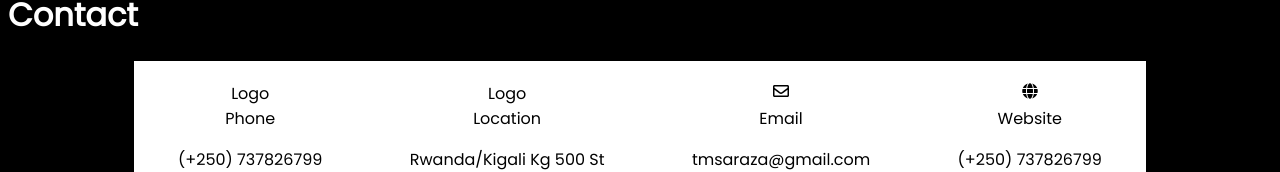
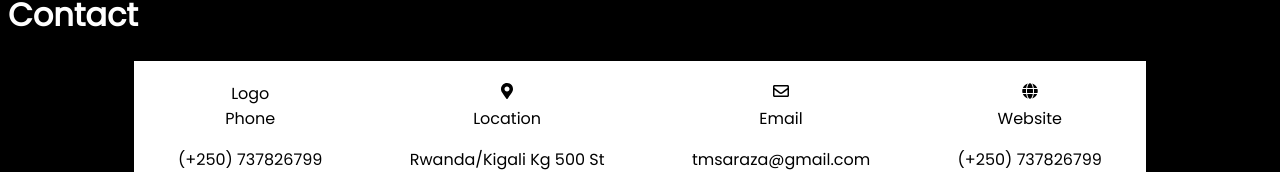
Before and after one commit to sarazaToussaint/Saraza-dev, a React (Create React App) app: page /Contact in a window 1280 px wide. Shown: the part 133-305 px from the top of the page. Built offline with nearby package versions, Linux system fonts and the light colour scheme.

Commit message:
Add fontawesome icons

```diff
--- a/src/components/Contact.jsx
+++ b/src/components/Contact.jsx
@@ -1,5 +1,5 @@
 import React from 'react';
-import { FaRegEnvelope, FaGlobe } from 'react-icons/fa';
+import { FaRegEnvelope, FaGlobe, FaMapMarkerAlt } from 'react-icons/fa';
 import classes from './Contact.module.css';
 
 const Contact = () => (
@@ -15,7 +15,7 @@ const Contact = () => (
           <p>(+250) 737826799</p>
         </div>
         <div className={classes.info}>
-          <span>Logo</span>
+          <span><FaMapMarkerAlt /></span>
           <div>Location</div>
           <p>Rwanda/Kigali Kg 500 St</p>
         </div>
```
